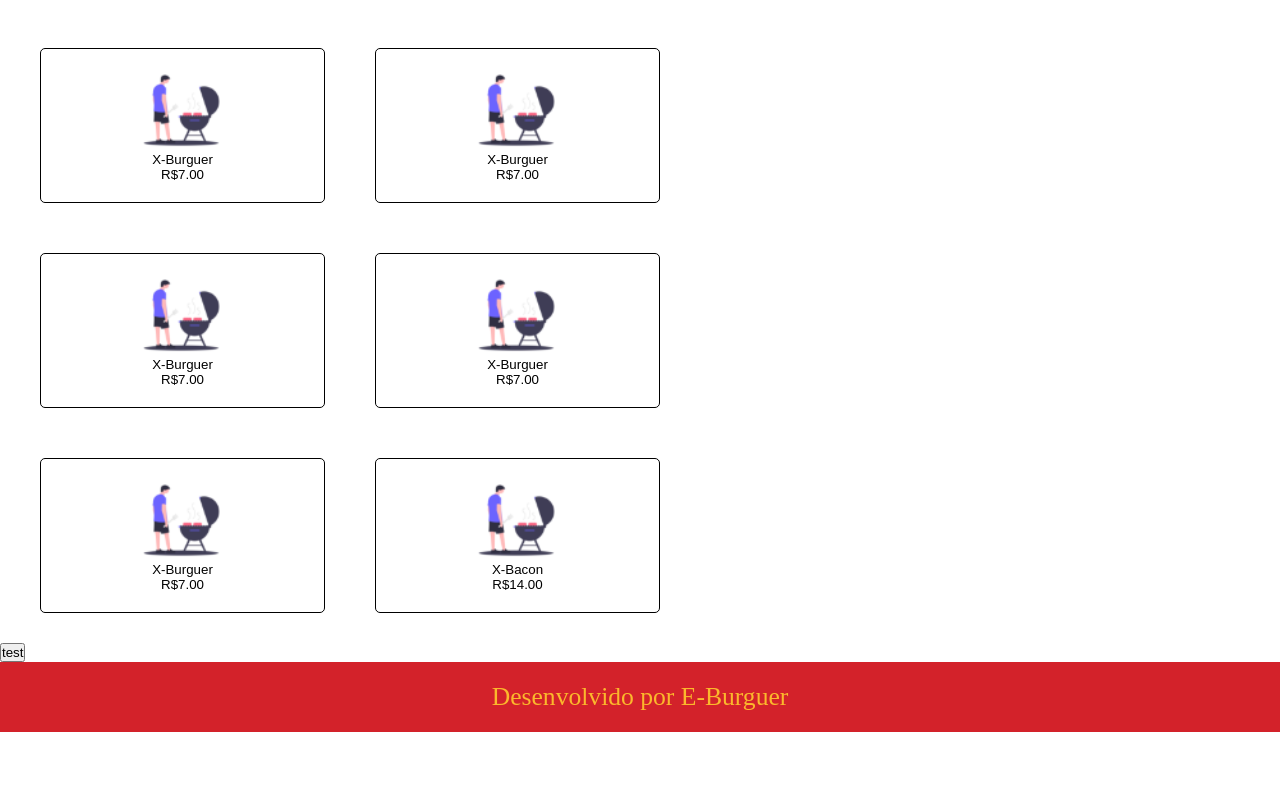
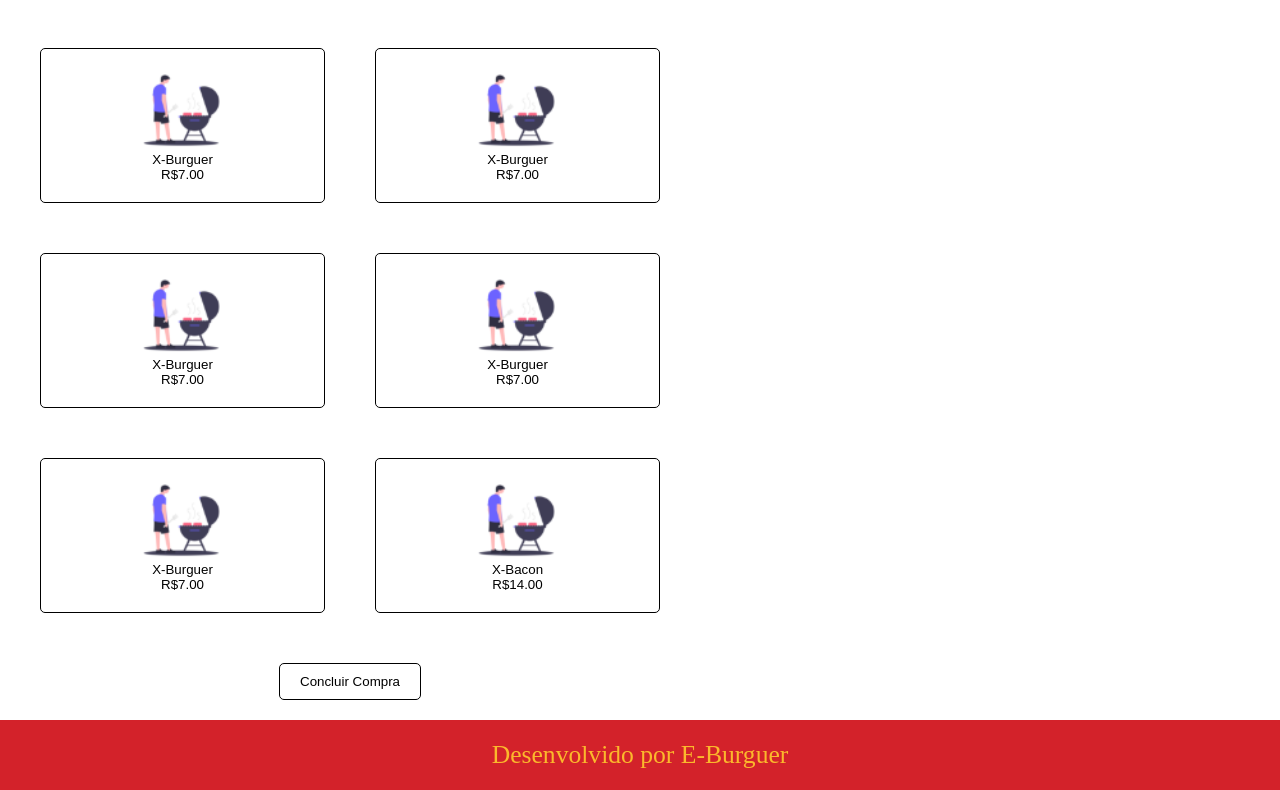
Before and after one commit to MatheusRFilho/E-Burguer, a React (Create React App) app: page /hamburgueria/1 in a window 1280 px wide. Shown: the part 744-1534 px from the top of the page. Before the commit the page ends 1476 px from the top, so only its background shows below. Built offline with nearby package versions, Linux system fonts and the light colour scheme.

Commit message:
feat: small changes in screan to make a order

```diff
--- a/src/pages/buy/components/lanche.css
+++ b/src/pages/buy/components/lanche.css
@@ -1,3 +1,5 @@
+
+
 .lanche-button {
   border: 1px solid black;
   border-radius: 5px;
--- a/src/pages/buy/index.js
+++ b/src/pages/buy/index.js
@@ -4,11 +4,11 @@ import Footer from '../../globalComponents/footer/Footer.js';
 import Lanche from './components/lanche';
 
 import logoHamburgueria from '../../images/logohamburgueria.png';
-import { useParams } from 'react-router';
-import { useEffect, useState } from 'react';
+// import { useParams } from 'react-router';
+import { useState } from 'react';
 
 function Buy() {
-  const { id } = useParams();
+  // const { id } = useParams();
 
   const [itensInCart, setItensInCart] = useState([]);
 
@@ -27,7 +27,8 @@ function Buy() {
   return (
     <>
       <NavBar></NavBar>
-      <div className="content">
+      <div className="contentLanches">
+        <div>
           <div className="lanches">
             <Lanche
               onClick={() =>
@@ -258,13 +259,31 @@ function Buy() {
               image={logoHamburgueria}
             />
           </div>
-
+          <div
+            style={{
+              display: 'flex',
+            }}
+          >
             <button
               onClick={() => console.log(itensInCart)}
-          style={{ cursor: 'pointer' }}
+              style={{
+                cursor: 'pointer',
+                backgroundColor: 'transparent',
+                border: '1px solid black',
+                padding: '10px 20px',
+                justifySelf: 'center',
+                alignSelf: 'center',
+                margin: '20px auto',
+                borderRadius: '5px',
+              }}
             >
-          test
+              Concluir Compra
             </button>
+          </div>
+        </div>
+        <div>
+          <h1>Falta criar a parte de criar um lanche customizavel</h1>
+        </div>
       </div>
       <Footer></Footer>
     </>
--- a/src/pages/buy/style.css
+++ b/src/pages/buy/style.css
@@ -1,5 +1,7 @@
-.content {
+.contentLanches {
   height: 100%;
+  display: flex;
+  flex-direction: row;
 }
 
 .lanches {
```
Lines whose indentation alone changed are shown as unchanged.
